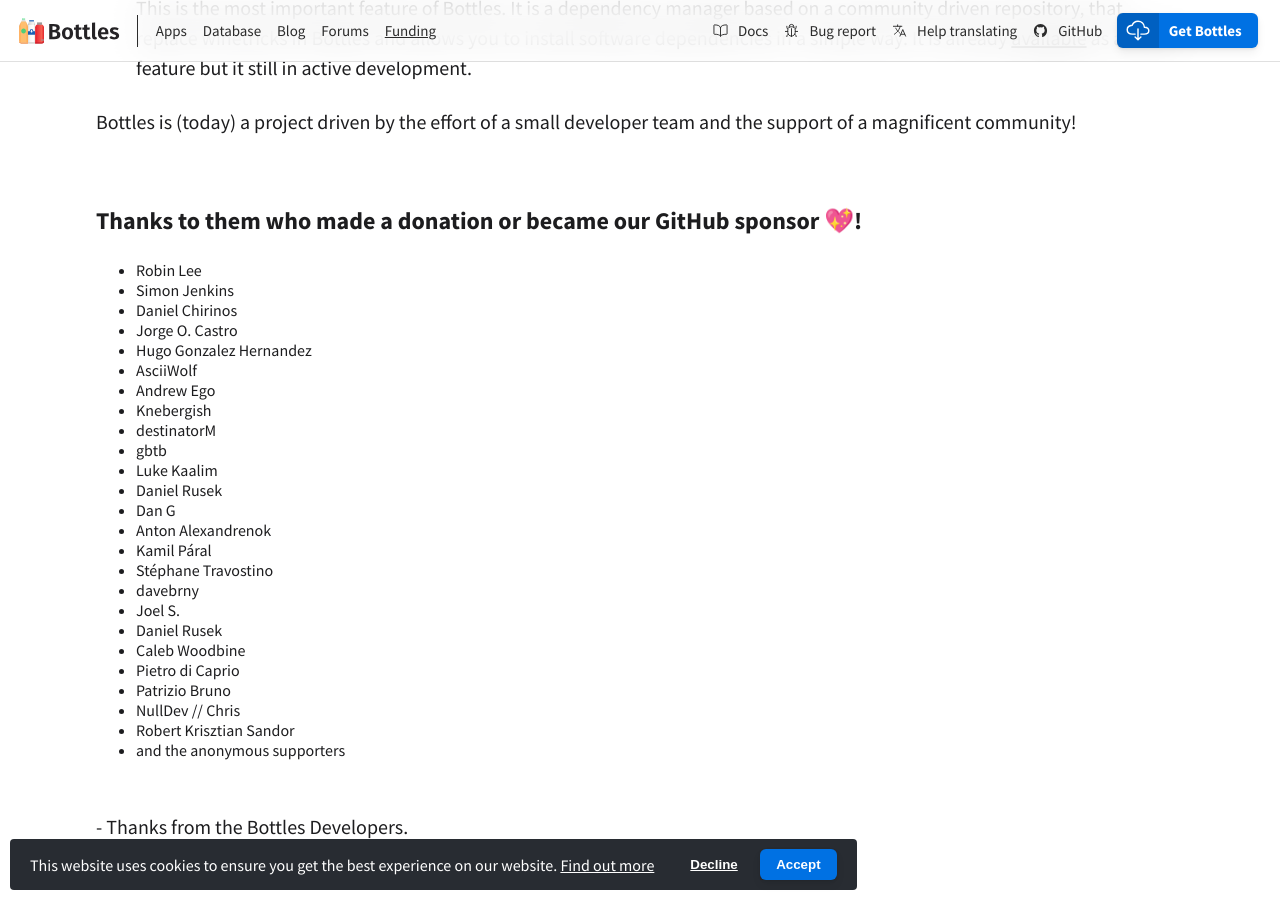
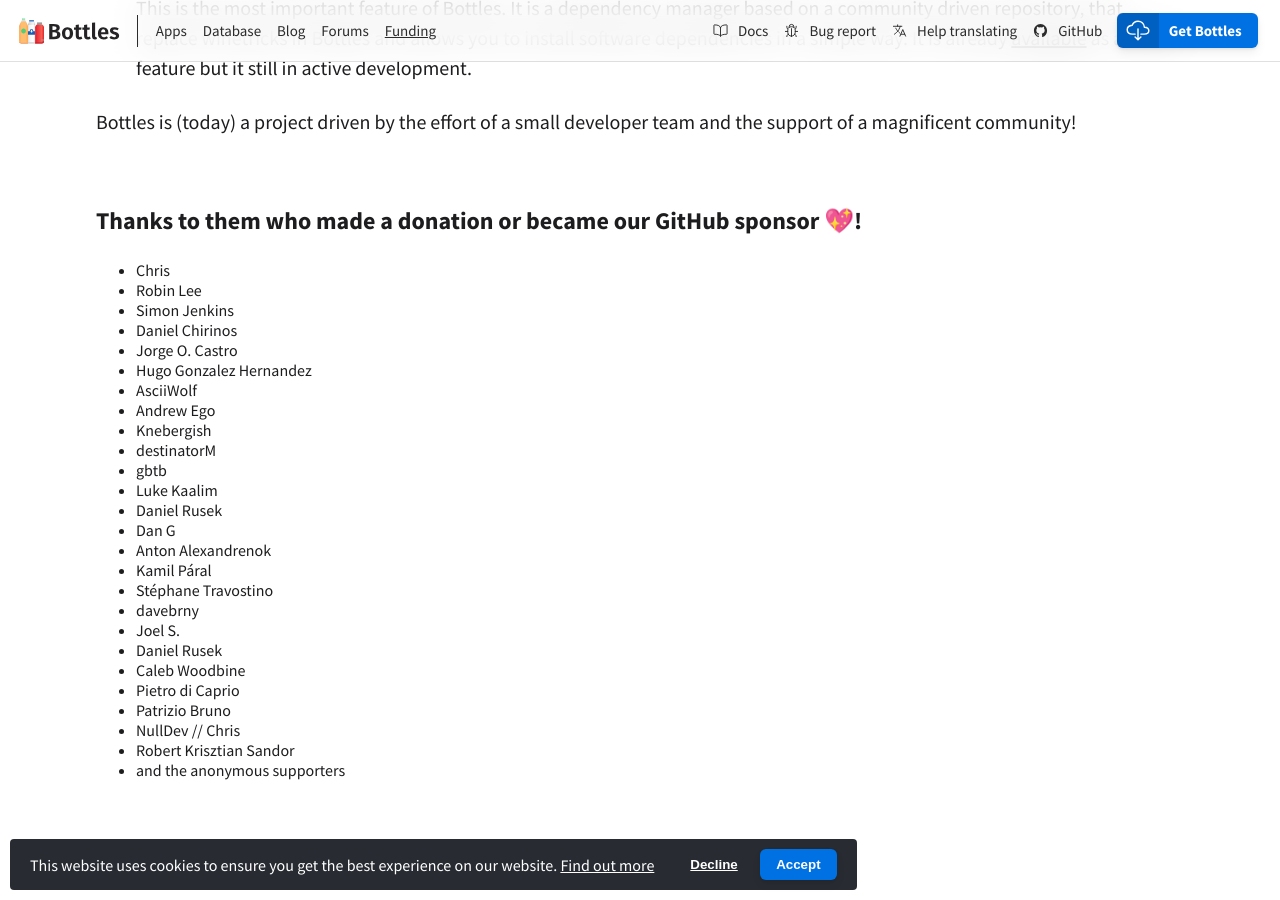
Before and after one commit to bottlesdevs/website, a Jekyll site: the page built from funding.md, in a window 1280 px wide and 900 px high, scrolled down 1333 px. Built offline with Jekyll 4.4.1, drawn with Linux system fonts in a browser that asks for light colours; nearby versions of some CDN libraries; comment, search, counter and statistics services are not loaded.

Commit message:
update donators
added chrissewell1234

```diff
--- a/funding.md
+++ b/funding.md
@@ -75,6 +75,7 @@
     <br />
     <h3>Thanks to them who made a donation or became our GitHub sponsor 💖!</h3>
     <ul>
+      <li>Chris</li>
       <li>Robin Lee</li>
       <li>Simon Jenkins</li>
       <li>Daniel Chirinos</li>
```
